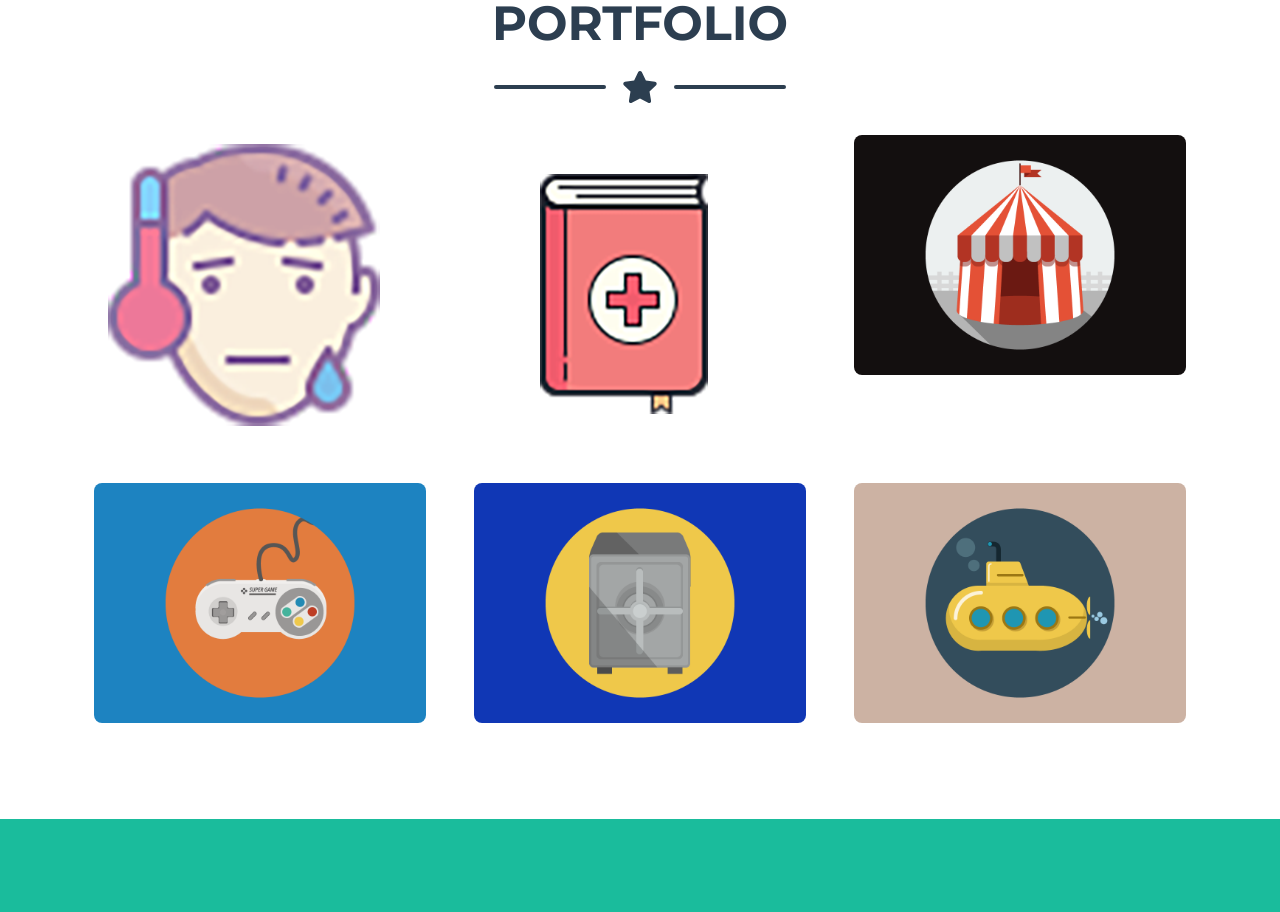
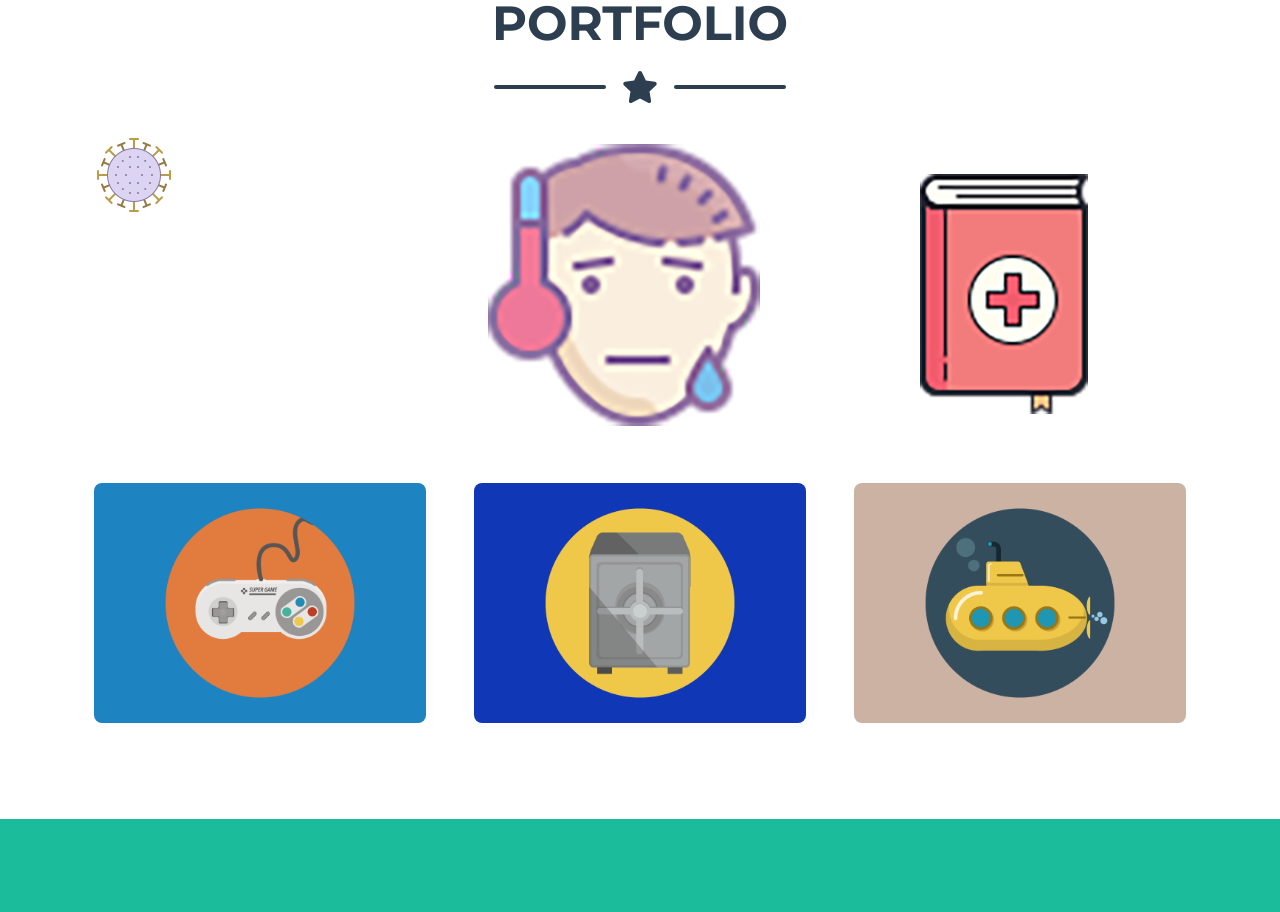
Before and after one commit to alex20001014/alex.github.io.covid-19, a plain HTML site: page index.html in a window 1280 px wide. Shown: the part 873-1785 px from the top of the page. Drawn offline with nearby package versions, Linux system fonts and the light colour scheme.

Commit message:
Update index.html

```diff
--- a/index.html
+++ b/index.html
@@ -64,7 +64,7 @@
                             <div class="portfolio-item-caption d-flex align-items-center justify-content-center h-100 w-100">
                                 <div class="portfolio-item-caption-content text-center text-white"><i class="fas fa-plus fa-3x"></i></div>
                             </div>
-                            <img class="img-fluid" src="assets/img/發燒.png" alt="" />
+                            <img class="img-fluid" src="assets/img/新冠病毒介紹.png" alt="" />
                         </div>
                     </div>
                     <!-- Portfolio Item 2-->
@@ -73,7 +73,7 @@
                             <div class="portfolio-item-caption d-flex align-items-center justify-content-center h-100 w-100">
                                 <div class="portfolio-item-caption-content text-center text-white"><i class="fas fa-plus fa-3x"></i></div>
                             </div>
-                            <img class="img-fluid" src="assets/img/健康蔬.png" alt="" />
+                            <img class="img-fluid" src="assets/img/發燒.png" alt="" />
                         </div>
                     </div>
                     <!-- Portfolio Item 3-->
@@ -82,7 +82,7 @@
                             <div class="portfolio-item-caption d-flex align-items-center justify-content-center h-100 w-100">
                                 <div class="portfolio-item-caption-content text-center text-white"><i class="fas fa-plus fa-3x"></i></div>
                             </div>
-                            <img class="img-fluid" src="assets/img/portfolio/circus.png" alt="" />
+                            <img class="img-fluid" src="assets/img/健康蔬.png" alt="" />
                         </div>
                     </div>
                     <!-- Portfolio Item 4-->
```
